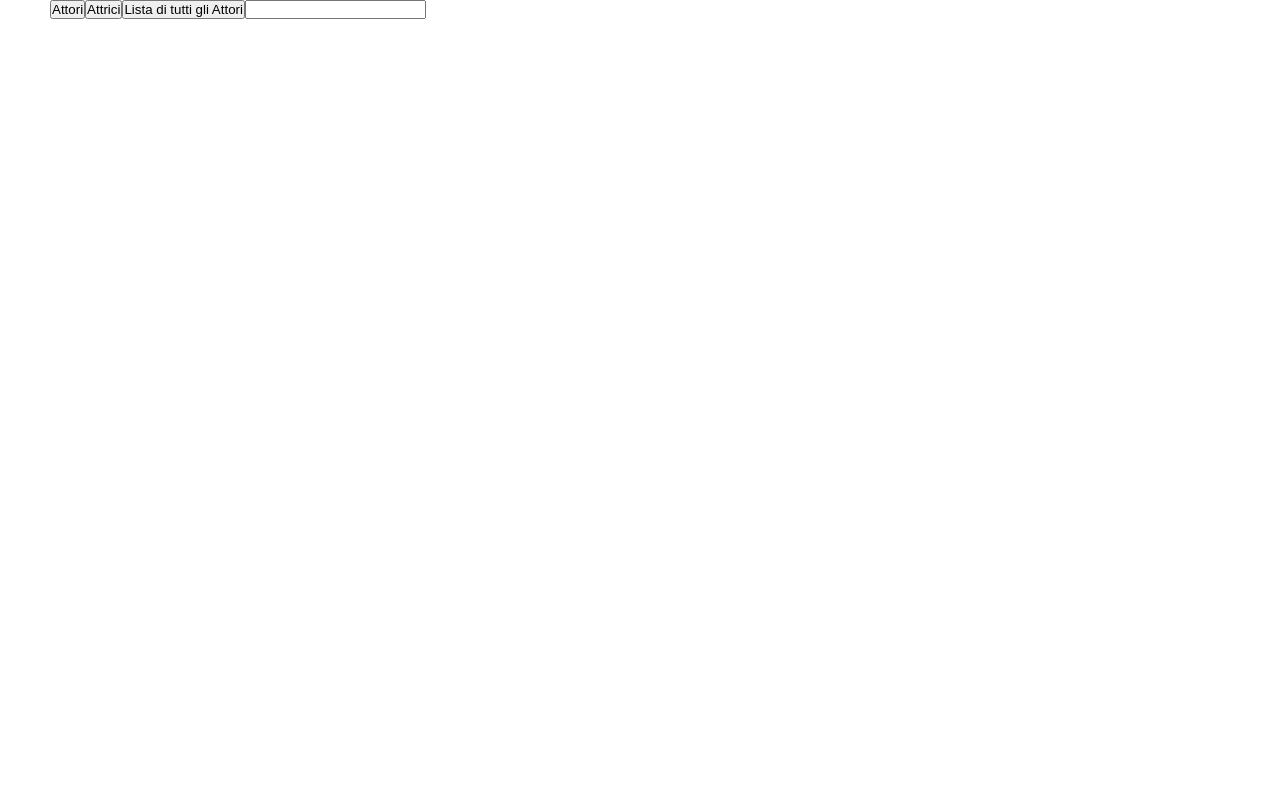
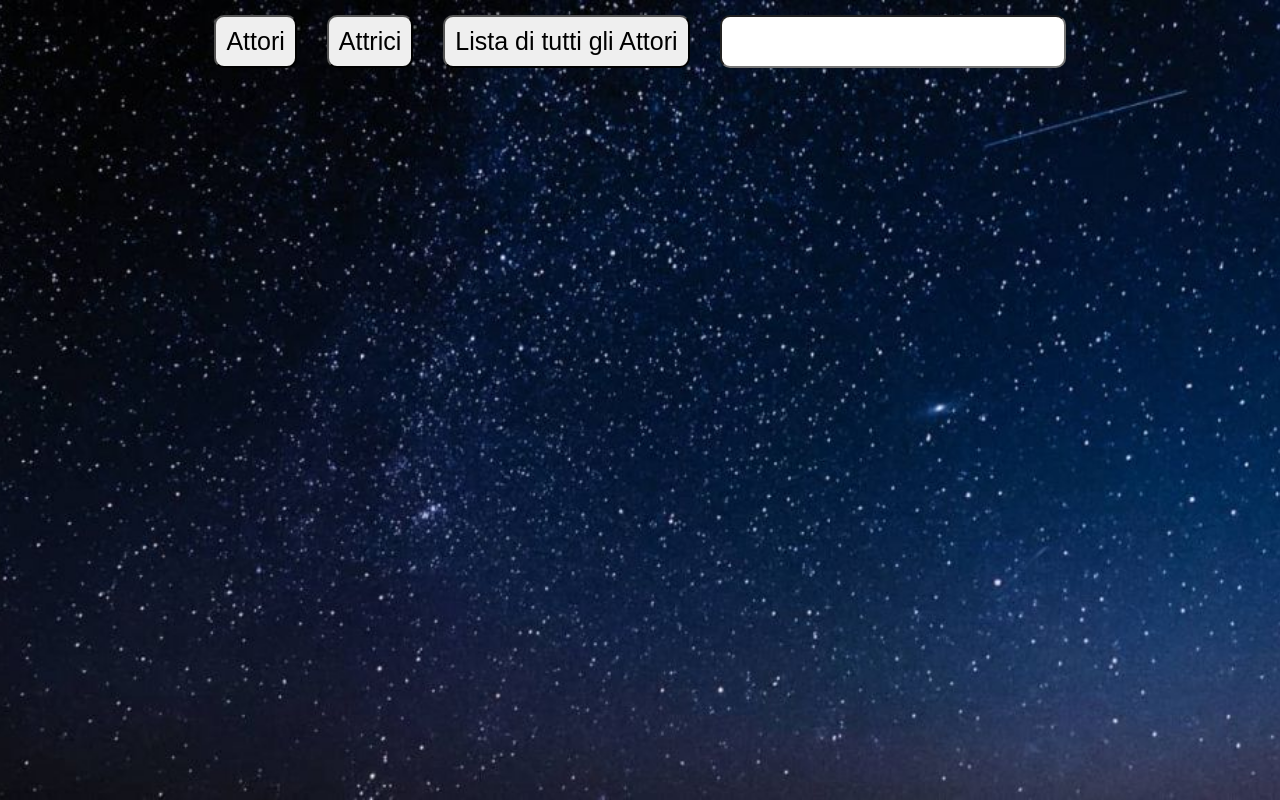
Before and after one commit to AndreaRispoli97/react-api, a React (Vite) app: page / in a window 1280 px wide. Built offline with nearby package versions, Linux system fonts and the light colour scheme.

Commit message:
feat: added css style

```diff
--- a/src/index.css
+++ b/src/index.css
@@ -4,10 +4,19 @@
     box-sizing: border-box;
 }
 
+body {
+    background-image: url('/cielo_notturno.jpg');
+    background-size: cover;
+    background-repeat: no-repeat;
+    background-attachment: fixed;
+    background-position: center center;
+}
+
 h1 {
     text-align: center;
     padding: 15px;
     font-size: 50px;
+    color: white;
 }
 
 h3 {
@@ -22,12 +31,27 @@ p {
 .container {
     margin-left: 50px;
     margin-right: 50px;
+    text-align: center;
+}
+
+button {
+    padding: 10px;
+    margin: 15px;
+    border-radius: 10px;
+    font-size: 25px;
+}
+
+input {
+    padding: 10px;
+    margin: 15px;
+    border-radius: 10px;
+    font-size: 25px;
 }
 
 .container-flex {
     display: flex;
     justify-content: center;
-    border: black 2px solid;
+    /* border: black 2px solid; */
     border-radius: 10px;
     margin-bottom: 30px;
     padding: 20px;
@@ -35,7 +59,7 @@ p {
 
 .container-card {
     border: solid black 2px;
-    border-radius: 10px;
+    border-radius: 30px;
     padding: 20px;
     margin: 20px;
     background-color: cornsilk;
@@ -48,4 +72,5 @@ p {
 img {
     width: 300px;
     height: auto;
+    border-radius: 70px;
 }
```
Also changed, not shown: public/cielo_notturno.jpg (added).
